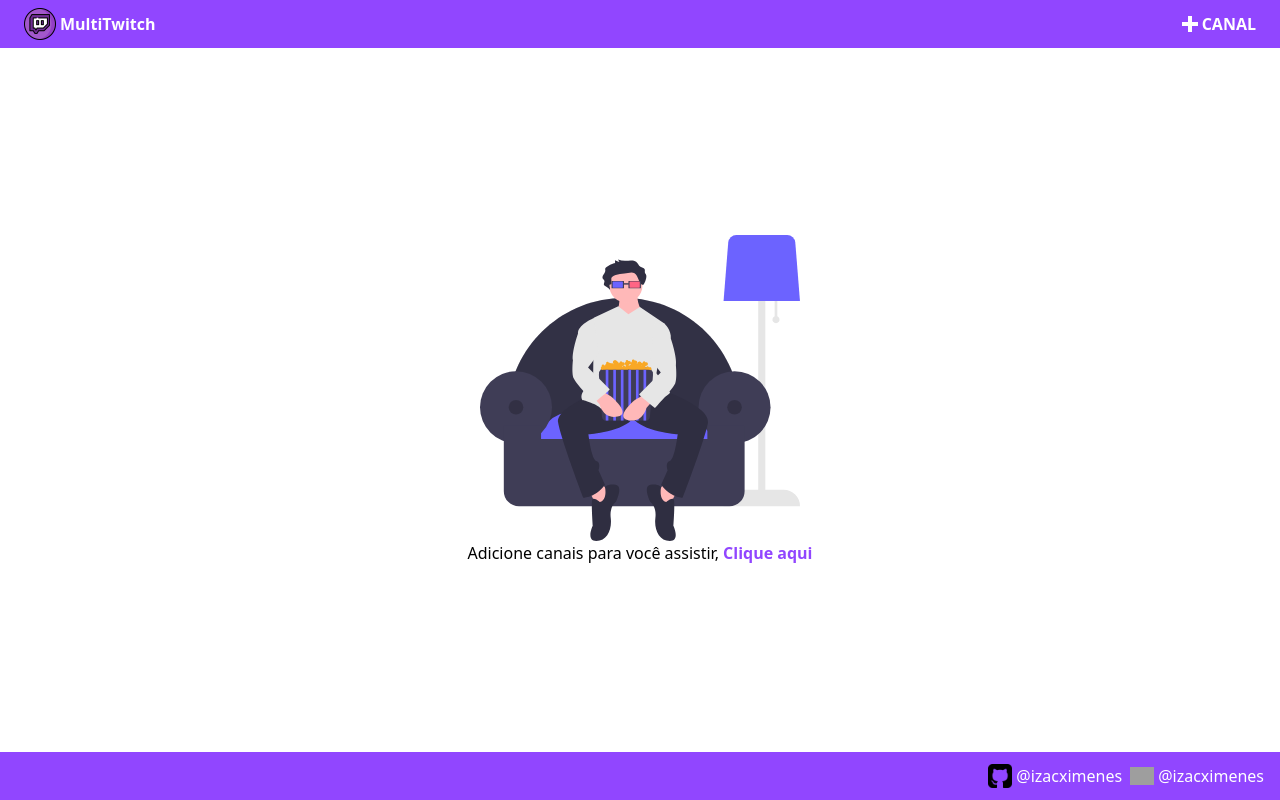
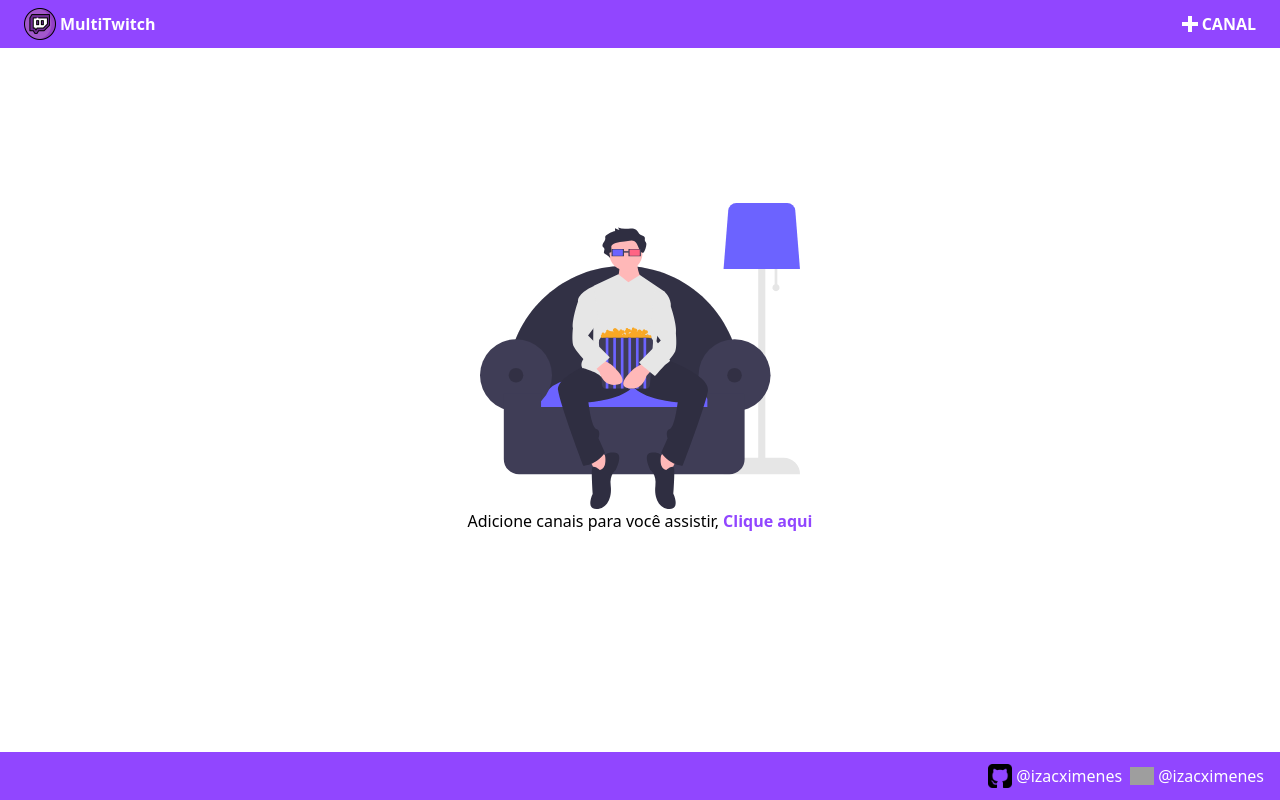
Before and after one commit to izacximenes/multitwitch, a Nuxt app: page / in a window 1280 px wide. Built offline with nearby package versions, Linux system fonts and the light colour scheme; grey boxes are pictures that could not be loaded; what vue-plugin-load-script would draw is missing.

Commit message:
adicionado bottom padding

```diff
--- a/layouts/default.vue
+++ b/layouts/default.vue
@@ -2,7 +2,7 @@
   <div class="flex flex-col h-screen w-screen overflow-x-hidden">
     <nav-bar></nav-bar>
     <modal-add-channel></modal-add-channel>
-    <div class="flex-grow">
+    <div class="flex-grow pb-16">
       <Nuxt />
     </div>
 
```
